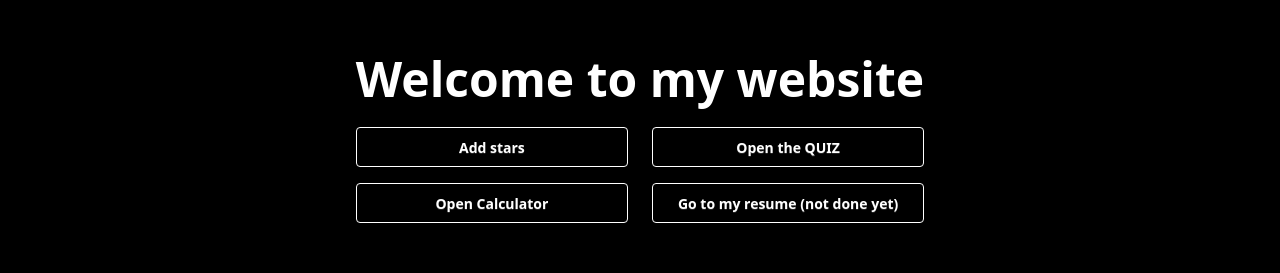
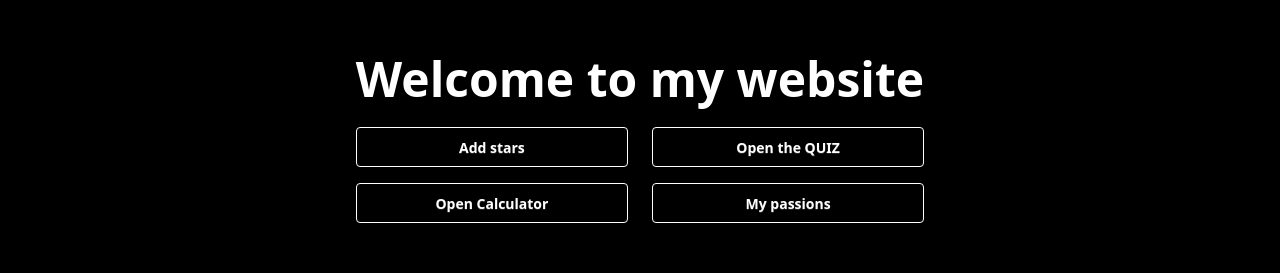
Before and after one commit to Shoukshai/Tristan_Favier, a Vue app: page / in a window 1280 px wide. Shown: the part 261-534 px from the top of the page. Built offline with nearby package versions, Linux system fonts and the light colour scheme.

Commit message:
Modified cv to passion

```diff
--- a/src/components/WelcomeBanner.vue
+++ b/src/components/WelcomeBanner.vue
@@ -26,10 +26,10 @@
             </button>
 
             <button
-                @click="$emit('navigateToCV')"
+                @click="$emit('router-passion')"
                 class="btn btn-outline z-10 basis-66 hover:bg-emerald-950"
             >
-                Go to my resume (not done yet)
+                My passions
             </button>
         </div>
     </div>
--- a/src/pages/CVPage.vue
+++ /dev/null
@@ -1,12 +0,0 @@
-<template>
-    <div class="bg-black min-h-screen overflow-hidden relative text-white flex items-center justify-center">
-        <header></header>
-
-        <!-- Persistent footer -->
-        <FooterBar />
-    </div>
-</template>
-
-<script>
-    import FooterBar from "../components/FooterBar.vue";
-</script>
--- a/src/pages/HomePage.vue
+++ b/src/pages/HomePage.vue
@@ -13,7 +13,7 @@
             @add-stars="handleAddStars"
             @open-quiz="openQuizPanel"
             @toggle-calc="toggleCalculator"
-            @navigateToCV="goToResume"
+            @router-passion="goToPassion"
             :isCalcOpen="isCalculatorOn"
         />
 
@@ -244,8 +244,8 @@
         isCalculatorOn.value = !isCalculatorOn.value;
     };
 
-    const goToResume = () => {
-        router.push('/cv');
+    const goToPassion = () => {
+        router.push('/passion');
     };
 </script>
 
--- /dev/null
+++ b/src/pages/PassionPage.vue
@@ -0,0 +1,14 @@
+<template>
+    <div
+        class="bg-black min-h-screen overflow-hidden relative text-white flex items-center justify-center"
+    >
+
+        <LainBackground />
+        <FooterBar />
+    </div>
+</template>
+
+<script setup>
+    import FooterBar from "../components/FooterBar.vue";
+    import LainBackground from "../components/LainBackground.vue";
+</script>
--- a/src/router.js
+++ b/src/router.js
@@ -1,7 +1,7 @@
 import { createRouter, createWebHistory } from 'vue-router'
 import HomePage from './pages/HomePage.vue'
 import ContactPage from './pages/ContactPage.vue'
-import CVPage from './pages/CVPage.vue'
+import PassionPage from './pages/PassionPage.vue'
 
 const routes = [
   { path: '/', name: 'Home', component: HomePage },
@@ -18,7 +18,7 @@ const routes = [
         }
       },
   },
-  { path: '/cv', name: 'CV', component: CVPage },
+  { path: '/passion', name: 'Passion', component: PassionPage },
 ];
 
 const router = createRouter({
```
